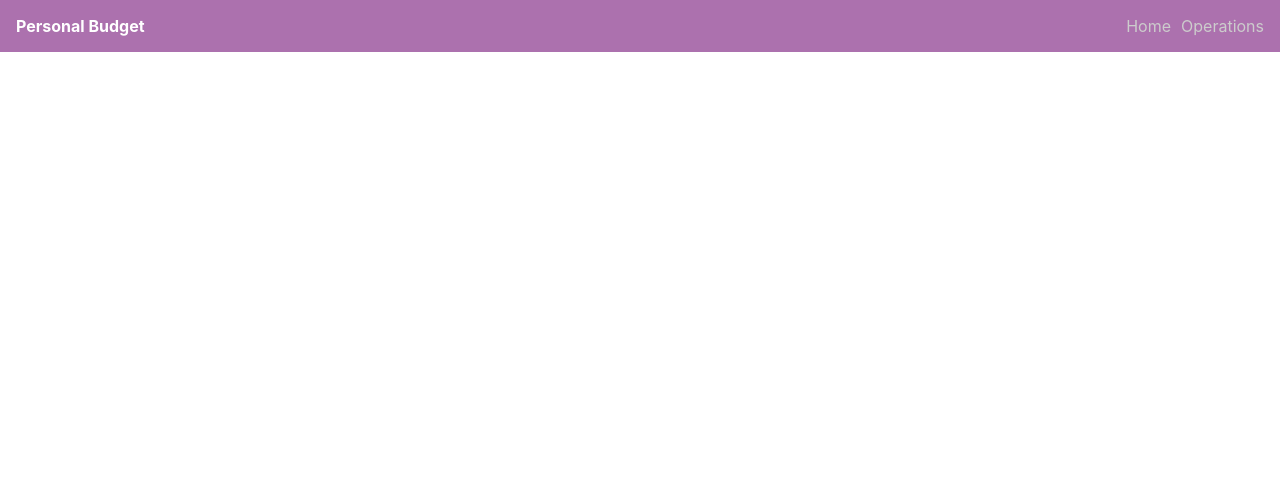
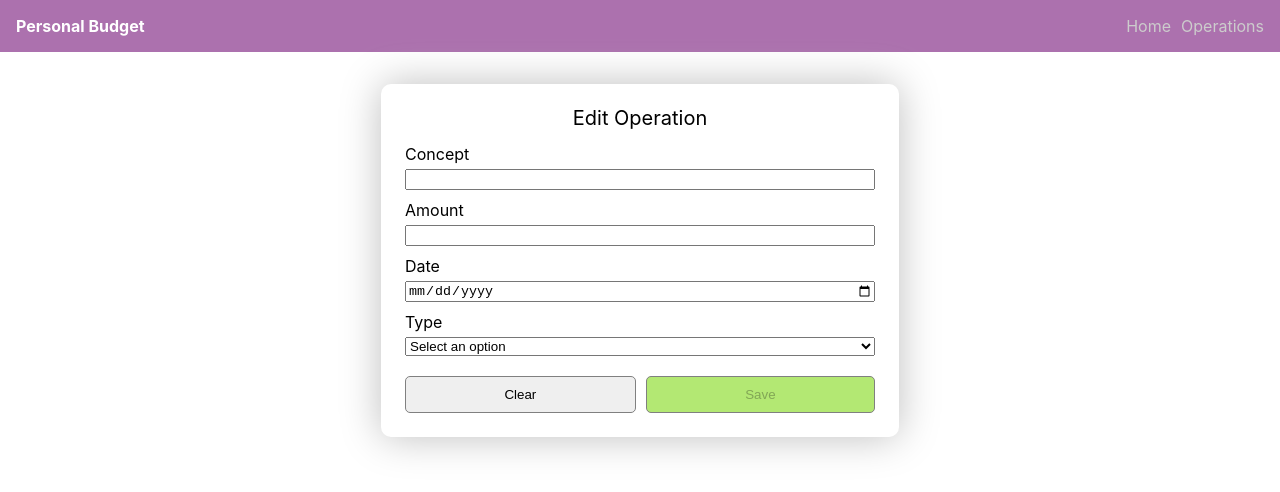
Before and after one commit to Raymark12/Personal-budget-app, a React (Create React App) app in the folder client/: page /operation/edit/1 in a window 1280 px wide. Shown: the top 492 px of the page. Built offline with nearby package versions, Linux system fonts and the light colour scheme; no server answers.

Commit message:
implements OperationEdit screen

```diff
--- a/client/src/App.js
+++ b/client/src/App.js
@@ -2,6 +2,7 @@ import { BrowserRouter as Router, Routes, Route } from "react-router-dom";
 import Home from "./components/Home";
 
 import Layout from "./components/Layout";
+import OperationEdit from "./components/OperationEdit";
 import Operations from "./components/Operations";
 
 function App() {
@@ -11,6 +12,7 @@ function App() {
         <Layout>
           <Routes>
             <Route path="/operations" element={<Operations />} />
+            <Route path="/operation/edit/:id" element={<OperationEdit />} />
             <Route path="/" element={<Home />} />
           </Routes>
         </Layout>
--- /dev/null
+++ b/client/src/components/OperationEdit/index.js
@@ -0,0 +1,21 @@
+import { useEffect, useState } from "react";
+import { useParams } from "react-router-dom";
+import { getOperation } from "../../services/operation";
+import OperationForm from "../Operations/OperationForm";
+
+const OperationEdit = () => {
+  const [operation, setOperation] = useState({});
+  const { id } = useParams();
+
+  useEffect(() => {
+    getOperation(id)
+      .then(({ data }) => {
+        setOperation(data.operation);
+      })
+      .catch((error) => console.log(error));
+  }, [id]);
+
+  return <OperationForm operation={operation} onSaveOperation={()=>{}} title="Edit Operation" />;
+};
+
+export default OperationEdit;
```
